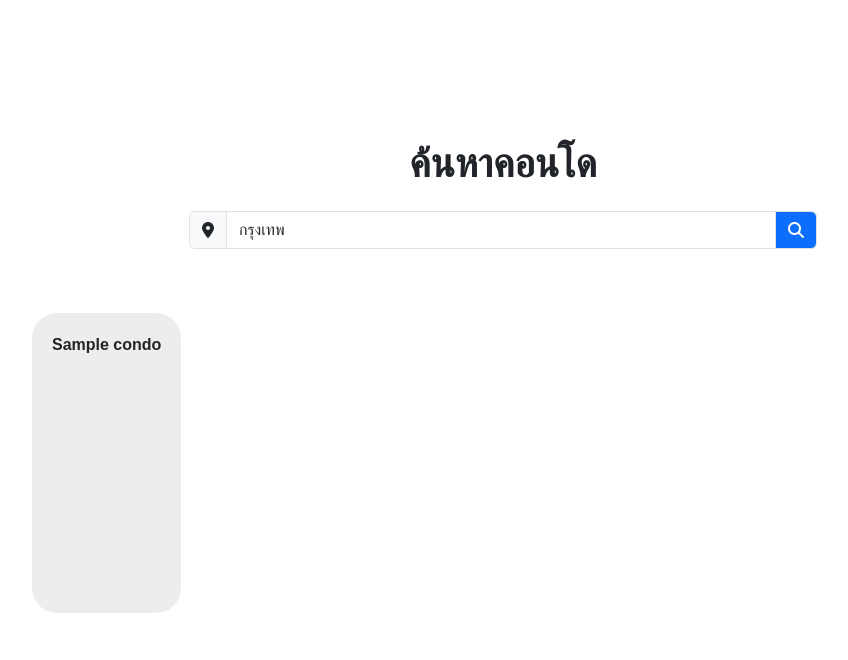
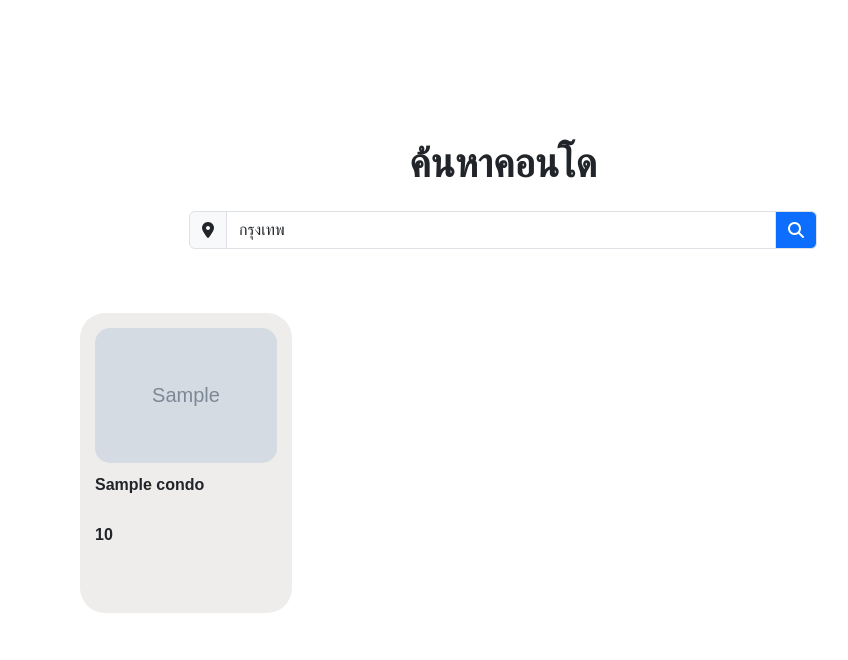
Before and after one commit to SanfetCoder/condo-scraper, a Flask app: template templates/index.html in a window 1280 px wide. Shown: the top 660 px of the page, without its empty margins (137-985 px from the left). Run offline with Flask 3, Linux system fonts and the light colour scheme; the template is opened without the code that fills it: most values are stand-ins (such as "Sample title", 1, 10 or a date in 2020); grey boxes marked "Sample" are stand-in pictures; some libraries are stand-ins or nearby versions.

Commit message:
Able to show the price of condos

```diff
--- a/main.py
+++ b/main.py
@@ -10,7 +10,6 @@ def root():
         try:
             province = request.args.get('province')
             condos = get_condo_detail(province) if province is not None else []
-            print(condos)
             return render_template('index.html', condos = condos)
         except Exception as e:
             return str(e), 400
--- a/static/css/index.css
+++ b/static/css/index.css
@@ -9,7 +9,7 @@
 
 .grid-container {
   display: grid;
-  grid-template-columns: auto auto auto auto;
+  grid-template-columns: 25% 25% 25% 25%;
 }
 
 .condo-card {
@@ -17,5 +17,21 @@
   width : 100%;
   height: 300px;
   border-radius: 25px;
-  padding: 20px;
+  padding: 15px;
+  display: flex;
+  flex-direction: column;
+  row-gap: 10px;
 }
+
+.condo-card img {
+  width: 100%;
+  height: 50%;
+  background-size: contain;
+  border-radius: 15px;
+}
+
+.condo-card:hover {
+  transform: scale(1.05);
+  transition: 0.25s ease-in-out;
+  cursor : pointer;
+}
--- a/templates/index.html
+++ b/templates/index.html
@@ -22,7 +22,7 @@
   <body
     class="container-fluid vh-100 d-flex flex-column justify-content-center align-items-center"
   >
-    <h1 class="fw-semibold">ค้นหาคอนโด</h1>
+    <h1 class="fw-semibold mt-5">ค้นหาคอนโด</h1>
     <form id="form" class="w-50 mt-3">
       <div class="input-group mb-3">
         <span class="input-group-text" id="basic-addon1"
@@ -45,10 +45,12 @@
 
     <!-- condo list -->
     {% if condos|length > 0 %}
-        <div class="overflow-y-scroll justify-content-between gap-3 my-5 w-75 grid-container" id="condoList">
+        <div class="overflow-y-scroll justify-content-between gap-3 mb-5 w-75 grid-container p-5" id="condoList">
             {% for condo in condos %}
                 <div class="condo-card">
-                    <p class="fw-semibold">{{condo}}</p>
+                    <img src="{{condo["image"]}}" alt="">
+                    <p class="fw-semibold overflow-hidden">{{condo["title"]}}</p>
+                    <p class="fw-semibold overflow-hidden">{{condo["price"]}}</p>
                 </div>
             {% endfor %}
         </div>
```
Also changed, not shown: utils/scrape.py (+17 -7 lines).
